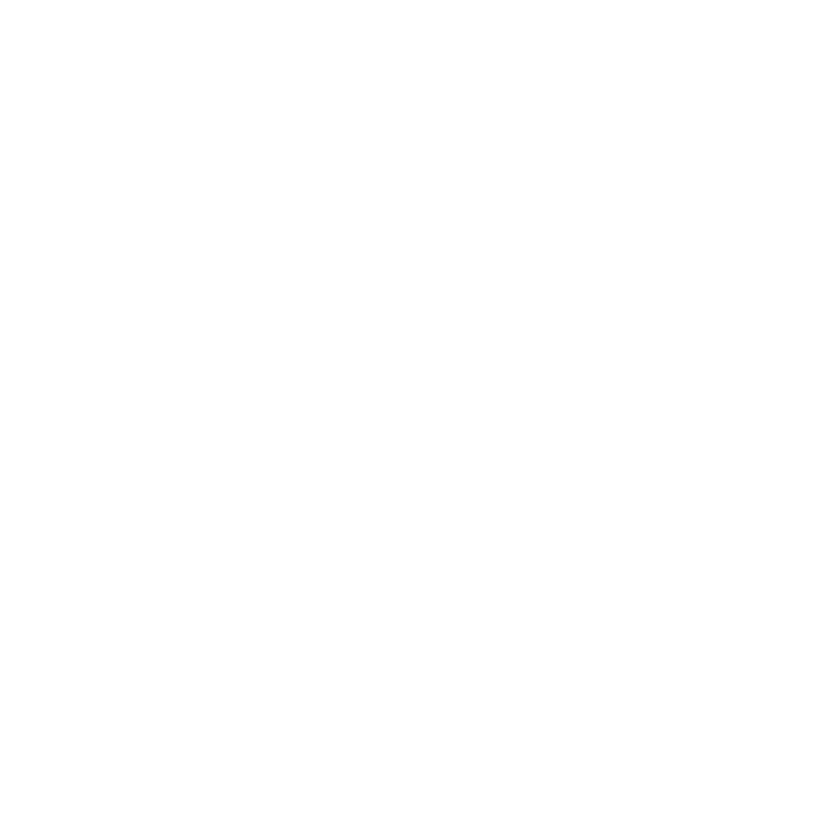
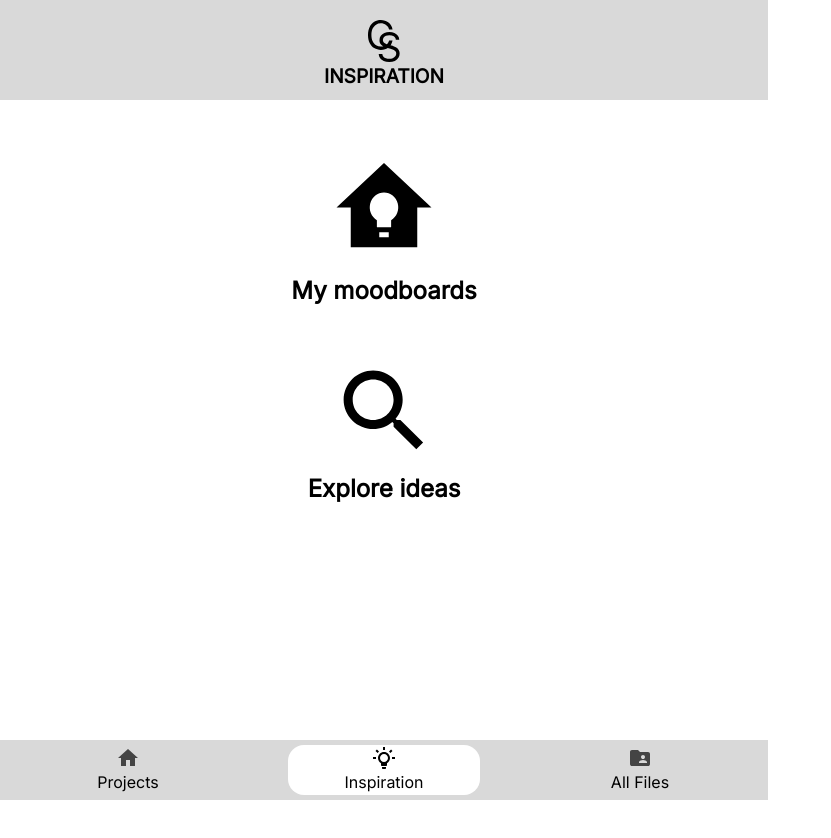
Before and after one commit to rsoeyadi/ChoreoStudio, a React (Create React App) app: page /inspiration in a window 1280 px wide. Before the commit this address had no page. Shown: the top 838 px of the page, without its empty margins (0-831 px from the left). Before the commit the page ends 800 px from the top, so only its background shows below. Built offline with nearby package versions, Linux system fonts and the light colour scheme.

Commit message:
inspiration page

```diff
--- /dev/null
+++ b/src/components/IconAndTitleVertical.js
@@ -0,0 +1,37 @@
+import React from "react";
+import styled from "styled-components";
+import { Link } from "react-router-dom";
+
+const IconAndTitleVertical = ({
+    svg,
+    altTag,
+    title,
+    link,
+}) => {
+    return (
+      <>
+        <Link
+          to={link}
+          style={{
+            textDecoration: "none",
+          }}
+        >
+          <img src={svg} alt={altTag} style={{
+            display: "inline-block",
+          }}/>
+          <h1
+            style={{
+              fontSize: "1.5em",
+              textDecoration: "none",
+              /* get rid of underline */
+              color: "black",
+            }}
+          >
+            {title}
+          </h1>
+        </Link>
+      </>
+    );
+    }
+
+export default IconAndTitleVertical;
--- a/src/components/Main.js
+++ b/src/components/Main.js
@@ -1,12 +1,15 @@
 import React from "react";
 import { Routes, Route } from "react-router-dom";
 import Index from "../pages/Index";
+import Inspiration from "../pages/Inspiration";
 
 const Main = () => {
   return (
     <Routes>
       {/* The Routes tag decides which component to show based on the current URL.*/}
       <Route path='/' element={<Index />}></Route>
+      <Route path='projects' element={<Index />}></Route>
+      <Route path='inspiration' element={<Inspiration />}></Route>
     </Routes>
   );
 };
--- a/src/components/Navbar.js
+++ b/src/components/Navbar.js
@@ -4,7 +4,7 @@
 import projectsSvg from "../assets/svgs/projects.svg";
 import inspirationSvg from "../assets/svgs/inspiration.svg";
 import allFilesSvg from "../assets/svgs/files.svg";
-import settingsSvg from "../assets/svgs/settings.svg";
+// import settingsSvg from "../assets/svgs/settings.svg";
 
 const NavbarWrapper = styled.div`
   max-width: 768px;
--- /dev/null
+++ b/src/pages/Inspiration.js
@@ -0,0 +1,42 @@
+import React from "react";
+import styled from "styled-components";
+import { Link } from "react-router-dom";
+import IconAndTitleVertical from "../components/IconAndTitleVertical";
+import Wrapper from "../components/layout/Wrapper";
+import HeaderAndFooter from "../components/layout/HeaderAndFooter";
+import moodboardSvg from "../assets/svgs/moodboardicon.svg";
+import exploreSvg from "../assets/svgs/exploreicon.svg";
+
+const Inspiration = () => {
+  return (
+    <>
+      <HeaderAndFooter pageTitle="inspiration" activeTab="inspiration" />
+      {/* place content in the body prop */}
+      <Wrapper
+        body={
+          <div style={{
+            textAlign: "center",
+            display: "grid",
+            gridRowGap: "3em",
+            paddingTop: "3em"
+          }}>
+            <IconAndTitleVertical
+              svg={moodboardSvg}
+              altTag="Moodboard Icon"
+              title="My moodboards"
+              link=""
+            />
+            <IconAndTitleVertical
+              svg={exploreSvg}
+              altTag="Explore ideas Icon"
+              title="Explore ideas"
+              link=""
+            />
+          </div>
+        }
+      />
+    </>
+  );
+};
+
+export default Inspiration;
```
Also changed, not shown: src/assets/svgs/exploreicon.svg (added), src/assets/svgs/moodboardicon.svg (added).
